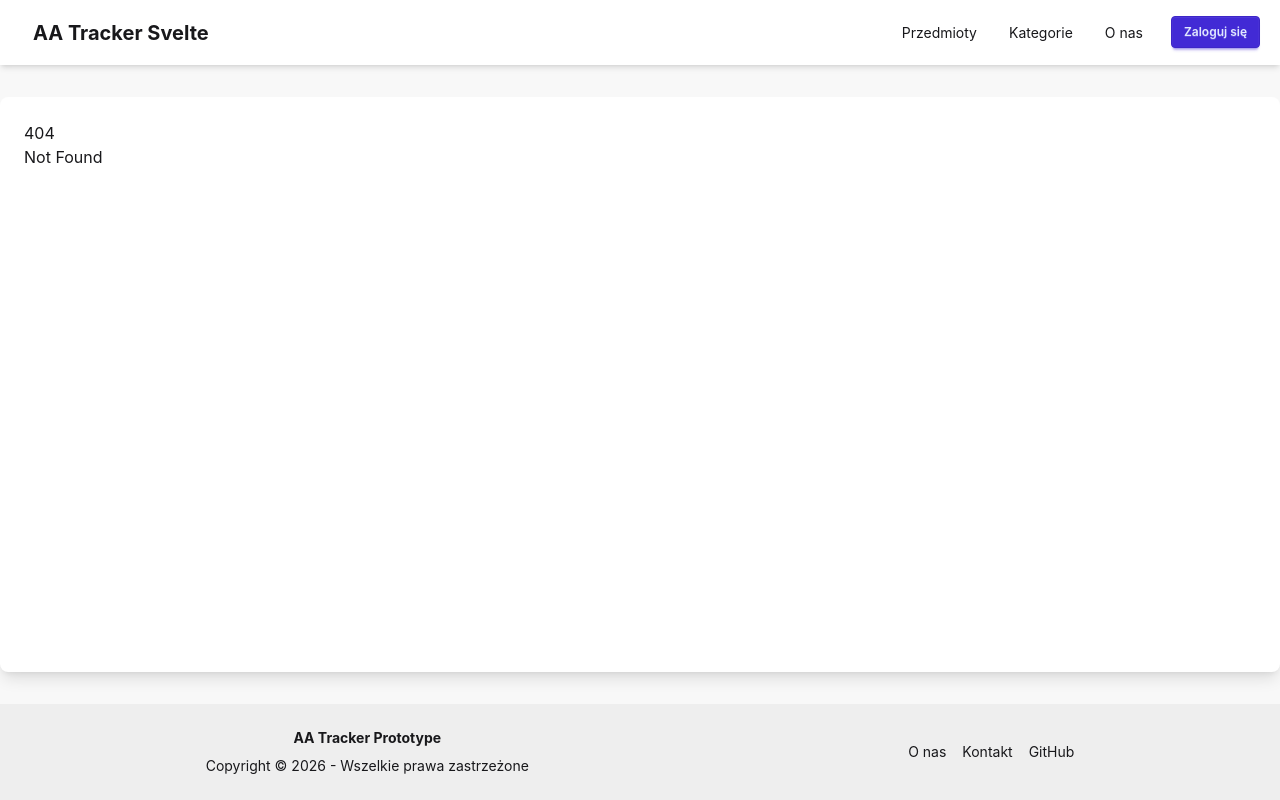
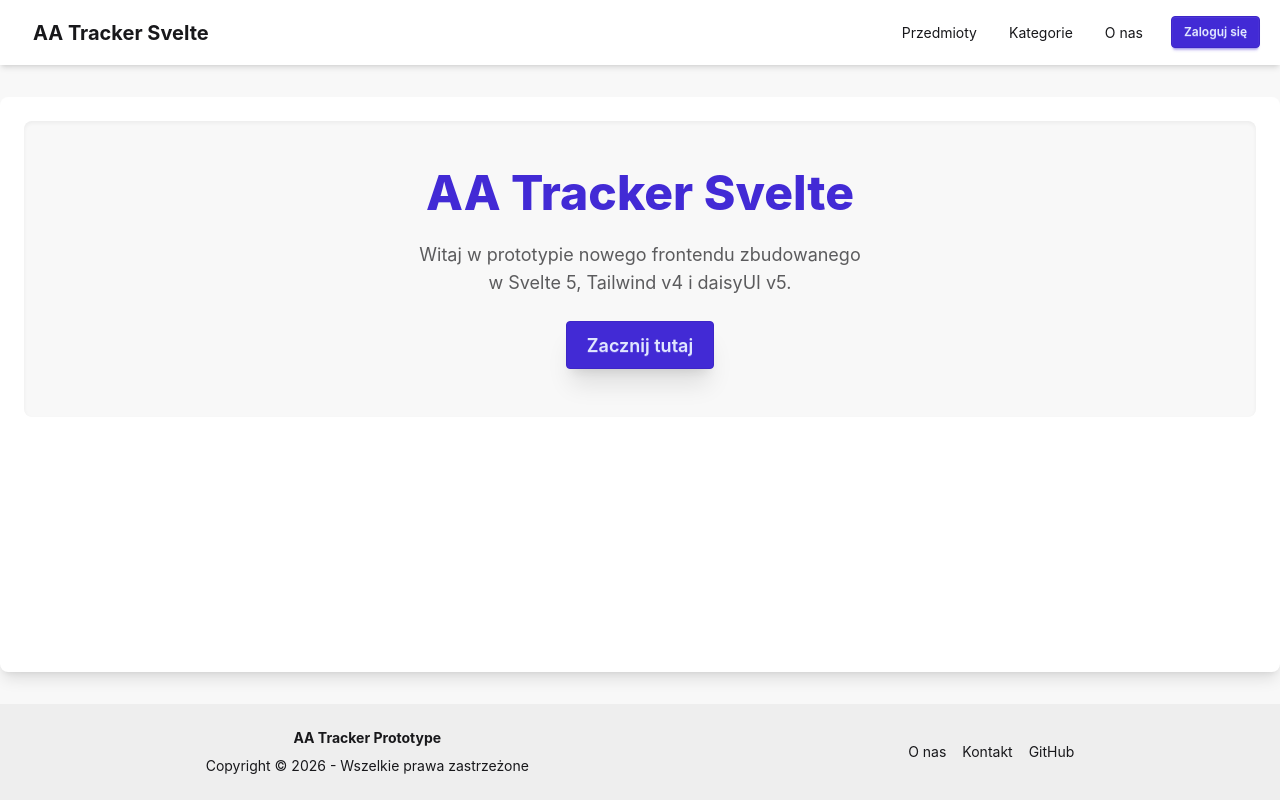
Before and after one commit to stokuj/improved-octo-potato, a SvelteKit app in the folder frontend/: page /items/1 in a window 1280 px wide. Before the commit this address had no page. Built offline with nearby package versions, Linux system fonts and the light colour scheme.

Commit message:
Add iteam page

```diff
--- /dev/null
+++ b/frontend/src/routes/items/[id]/+page.svelte
@@ -0,0 +1,19 @@
+<script>
+	import { mockItems } from '$lib/mockData.js';
+</script>
+
+<div class="space-y-8">
+	<!-- Hero section -->
+	<section class="hero bg-base-200 rounded-box p-8 shadow-inner">
+		<div class="hero-content text-center">
+			<div class="max-w-md">
+				<h1 class="text-5xl font-extrabold text-primary">AA Tracker Svelte</h1>
+				<p class="py-6 text-lg text-base-content/70">
+					Witaj w prototypie nowego frontendu zbudowanego w Svelte 5, Tailwind v4 i daisyUI v5.
+				</p>
+				<button class="btn btn-primary btn-lg shadow-xl hover:scale-105 transition-transform">Zacznij tutaj</button>
+			</div>
+		</div>
+	</section>
+
+</div>
```
